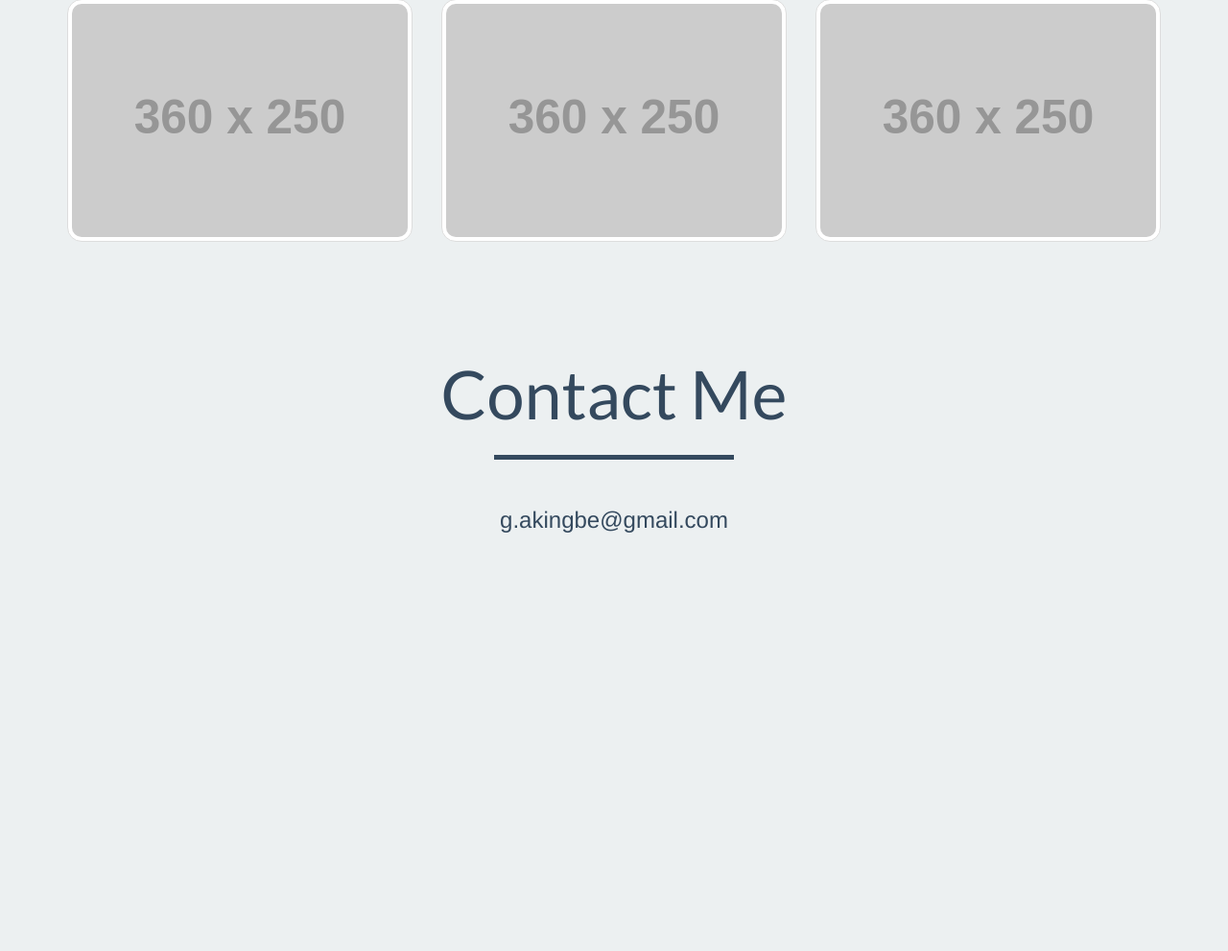
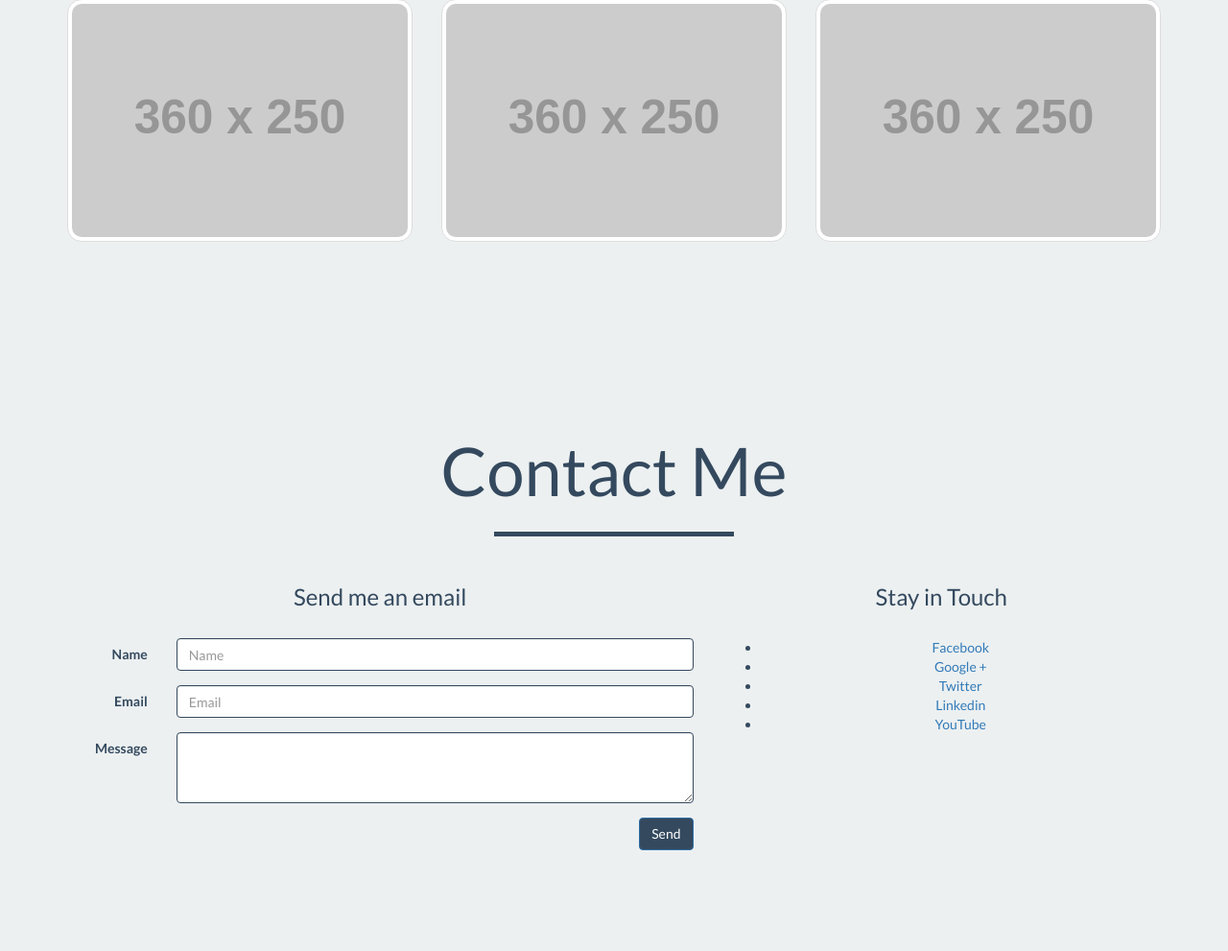
Before and after one commit to akingbe1/portfolio, a PHP site: page / in a window 1280 px wide. Shown: the part 1083-2074 px from the top of the page at 96% size. Before the commit the page ends 1638 px from the top, so only its background shows below. Run offline with PHP 8.4, Linux system fonts and the light colour scheme; grey boxes labelled with a size stand in for pictures from a placeholder-image service; some libraries are stand-ins or nearby versions.

Commit message:
Halfway done with contact section

```diff
--- a/assets/style.css
+++ b/assets/style.css
@@ -110,7 +110,67 @@ hr.star-light:after {
 	opacity: .7;
 }
 
+
+
+/* Comtact Section */
 #contact hr.star-light:after {
 	color: #e67e22;
 
 }
+
+#contact {
+	font-family:'Lato',sans-serif;
+}
+#contact h4 {
+
+}
+#contact .has-success .form-control,
+#contact .has-success .control-label {
+	border-color: #34495e;
+	color: #34495e;
+}
+
+#contact hr.star {
+
+}
+
+#contact hr.star:after {
+
+}
+#contact .btn-social {
+	display:inline-block;
+	width:50px;
+	height:50px;
+	border:3px solid #34495e;
+	border-radius:100%;
+	text-align:center;
+	font-size:25px;
+	font-weight:900;
+	line-height:45px;
+}
+
+#contact .btn-social i {
+
+}
+
+#contact .socials>li {
+
+}
+#contact .socials a {
+
+}
+#contact .socials>li:hover a {
+
+}
+#contact .socials>li:hover i {
+
+}
+
+#contact .btn-primary {
+	background: #34495e;
+}
+
+#contact .btn-primary:focus,
+#contact .btn-primary:hover{
+	background: #2c3e50;
+}
--- a/index.html
+++ b/index.html
@@ -139,7 +139,7 @@
 
 
           <!-- contact section -->
-     <section id="contact" class='text-center'>
+     <section id="contact" class='text-center padding'>
 
         <h3 class="title">Contact Me</h3>
         <hr class="star-light">
@@ -147,15 +147,65 @@
         <div class="container">
           <div class="row">
 
-              <div class="contact-form">
+              <div class="contact-form col-md-7 col-md-pull-left">
 
-                <h3>g.akingbe@gmail.com</h3><br>
+                <h3>Send me an email</h3><br>
 
 
-              <!--   contact information goes here  -->
+            <form class="form-horizontal">
+              <div class="form-group has-success">
+                <label for="Name" class="col-sm-2 control-label">Name</label>
+                <div class="col-sm-10">
+                  <input type="text" class="form-control" id="Name" placeholder="Name">
+                </div>
+              </div>
+              <div class="form-group has-success">
+                <label for="Email" class="col-sm-2 control-label">Email</label>
+                <div class="col-sm-10">
+                  <input type="email" class="form-control" id="Email" placeholder="Email">
+                </div>
+              </div>
+
+              <div class="form-group has-success">
+                <label for="Message" class="col-sm-2 control-label">Message</label>
+                <div class="col-sm-10">
+                  <textarea class="form-control" id="Message" rows="3"></textarea>
+                </div>
+              </div>
+
+              <div class="form-group">
+                <div class="col-sm-offset-2 col-sm-10">
+                  <button type="submit" class="btn btn-primary pull-right">Send</button>
+                </div>
+              </div>
+            </form>
 
 
             </div><!-- contact-form -->
+
+            <div class="social-media col-md-5">
+
+              <h3>Stay in Touch</h3><br>
+
+              <ul class="socials">
+                  <li>
+                    <a href="#" >Facebook</a>
+                  </li>
+                  <li>
+                    <a href="#">Google +</a>
+                  </li>
+                  <li>
+                    <a href="#">Twitter</a>
+                  </li>
+                  <li>
+                    <a href="#">Linkedin</a>
+                  </li>
+                  <li>
+                    <a href="#">YouTube</a>
+                  </li>
+              </ul>
+
+            </div><!-- social-media-->
 
 
 
```
